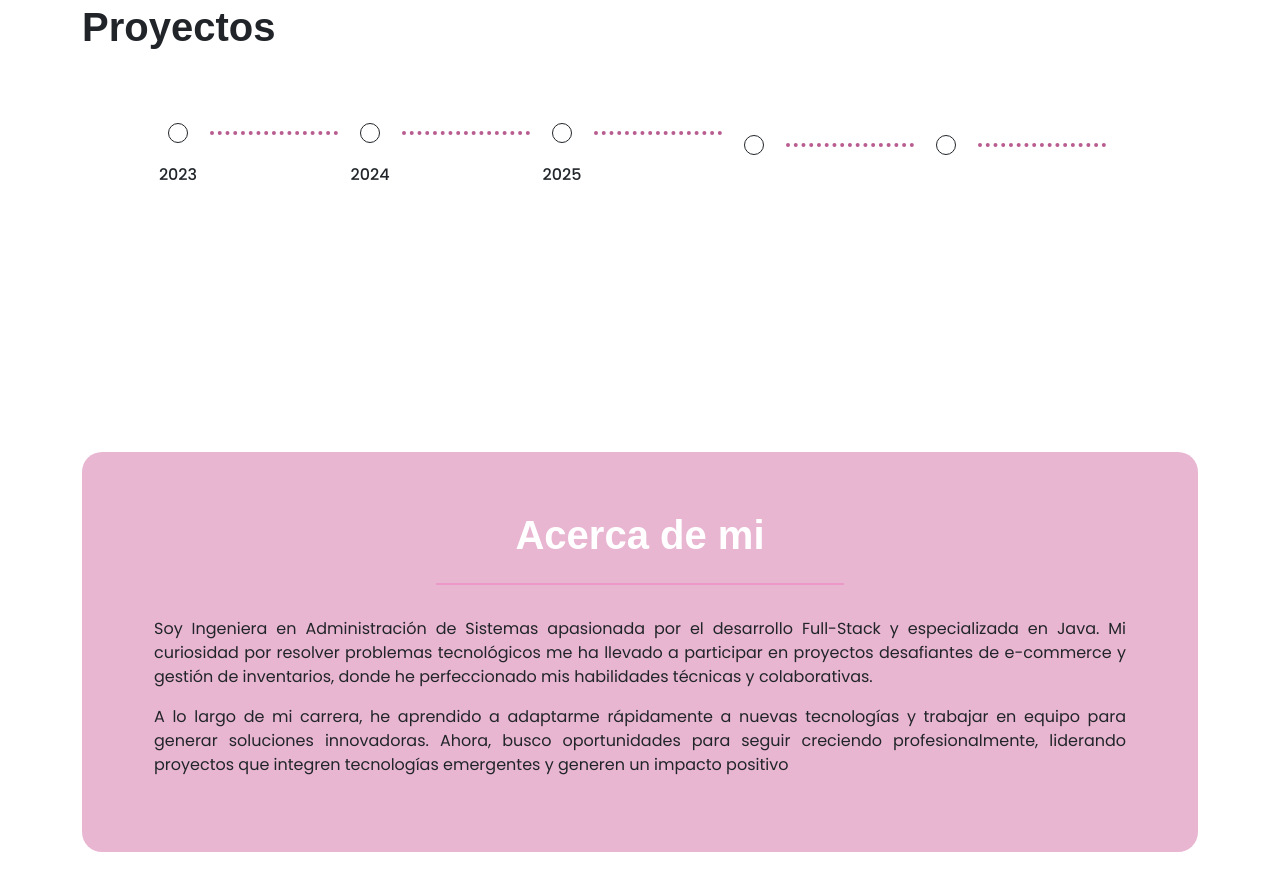
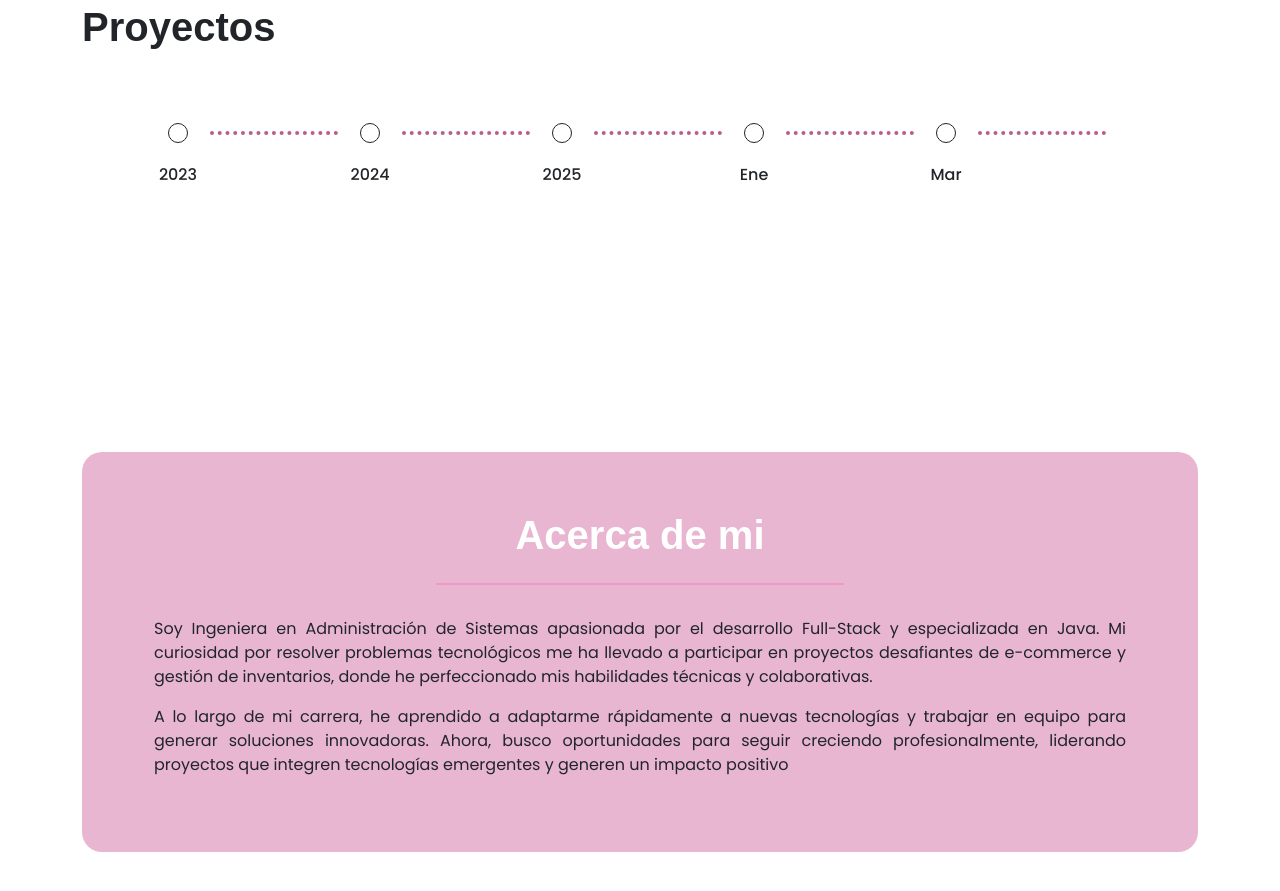
Before and after one commit to jessips4/portafolio-proyecto, a plain HTML site: page index.html in a window 1280 px wide. Shown: the part 869-1760 px from the top of the page. Drawn offline with nearby package versions, Linux system fonts and the light colour scheme; a web font is replaced by a local one.

Commit message:
Add files via upload
Atualizacion

```diff
--- a/index.html
+++ b/index.html
@@ -93,13 +93,13 @@
                         <div class="timeline-item">
                             <div class="timeline-content">
                                 <div class="item-circle" onclick="showInfo('info4')"></div>
-                                <p class="h6 mt-3 mb-1"></p>
+                                <p class="h6 mt-3 mb-1">Ene</p>
                             </div>
                         </div>
                         <div class="timeline-item ">
                             <div class="timeline-content">
                                 <div class="item-circle"  onclick="showInfo('info5')"></div>
-                                <p class="h6 mt-3 mb-1"></p>
+                                <p class="h6 mt-3 mb-1">Mar</p>
                             </div>
                         </div>
                     </div>
```
